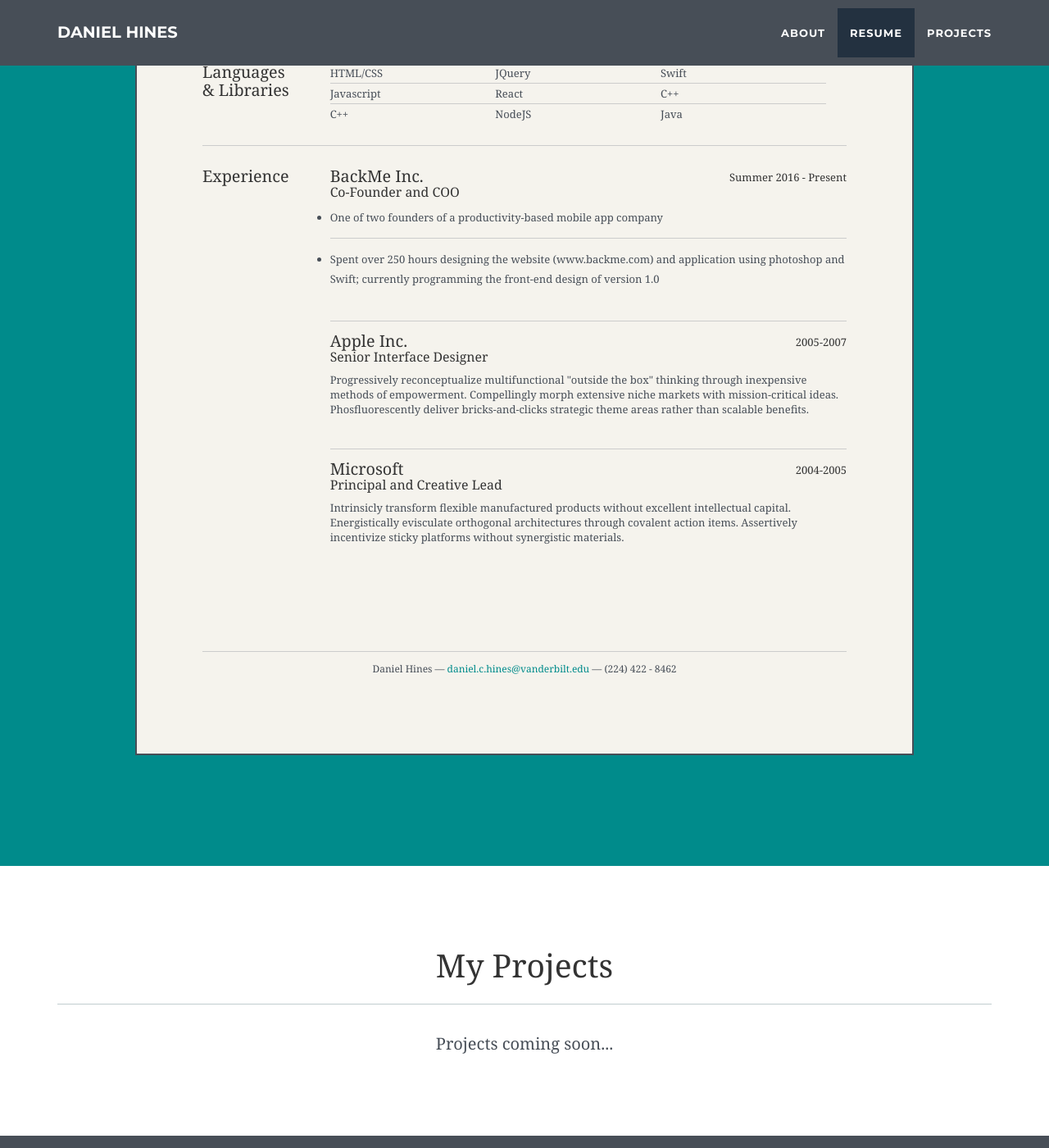
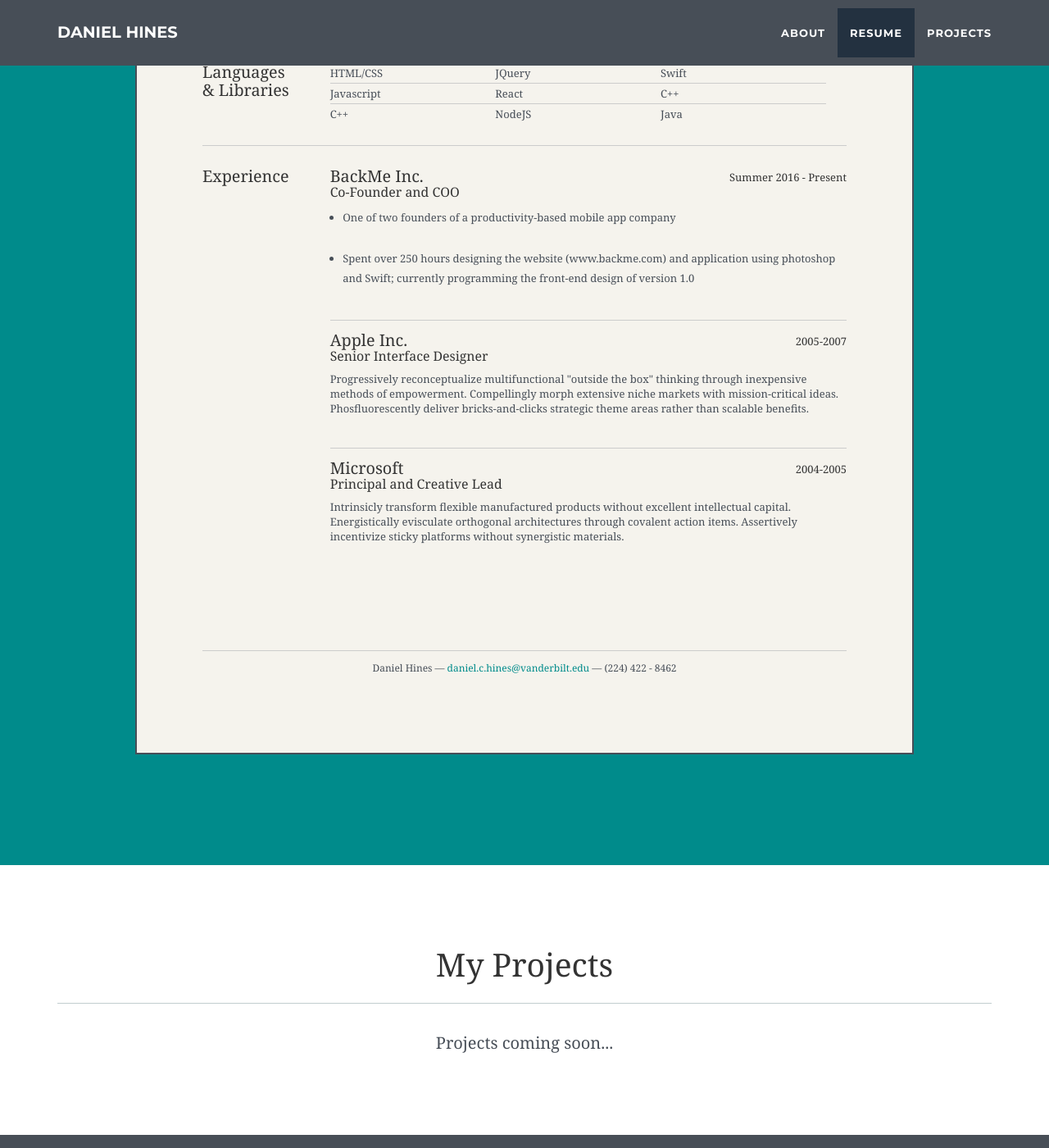
Before and after one commit to danielchines/danielchines.github.io, a Jekyll site: the page built from index.html, in a window 1280 px wide and 1400 px high, scrolled down 2171 px. Shown: the whole window at 82% size. Built offline with Jekyll 4.4.1, drawn with Linux system fonts in a browser that asks for light colours.

Commit message:
Update resume.css

```diff
--- a/_includes/css/resume.css
+++ b/_includes/css/resume.css
@@ -45,7 +45,8 @@ a#pdf:hover { background: #222; }
 #bd .job h4 { position: absolute; top: 0.35em; right: 0 }
 #bd .job p { margin: 0.75em 0 2em 0; }
 
-li.job { margin: 0.75em 0 2em 0; padding: 0; list-style-type: disc; }
+
+#bd li.job { margin: 0.75em 0 2em 1.2em; padding: 0; list-style-type: disc; border-bottom: none; }
 #bd .last { border: none; margin-bottom, padding-bottom: 0; }
 #bd .skills-list {  }
 #bd .skills-list ul { margin: 0; }
```
